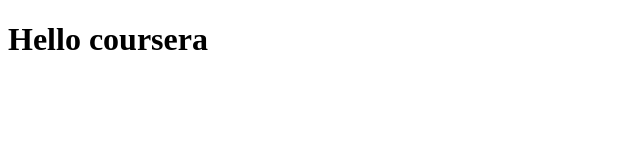
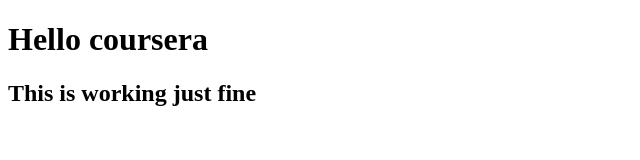
Before and after one commit to sandxisback/web, a plain HTML site: page site/index.html in a window 1280 px wide. Shown: the whole page, without its empty margins (0-640 px from the left). Drawn offline with Linux system fonts and the light colour scheme.

Commit message:
My first Page

```diff
--- a/site/index.html
+++ b/site/index.html
@@ -5,5 +5,6 @@
 </head>
 <body>
 <h1>Hello coursera<h1/>
+	<h2>This is working just fine</h2>
 </body>
 </html>
```
